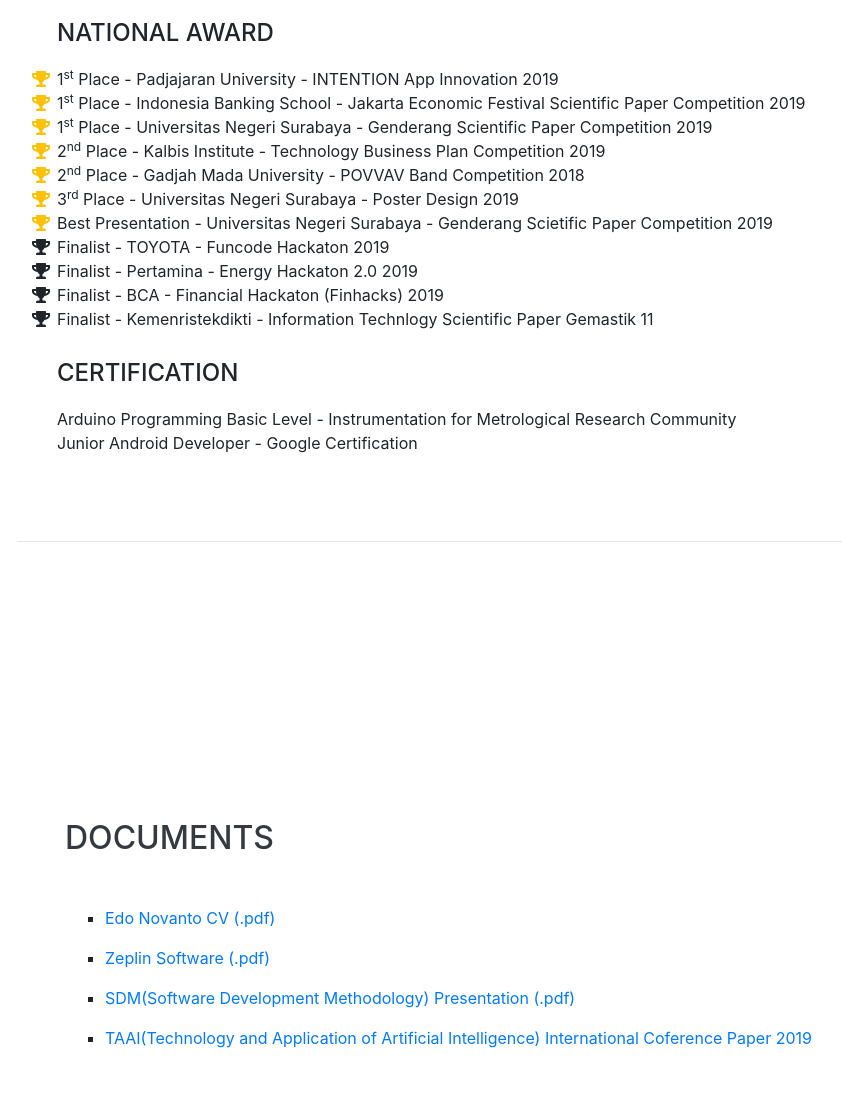
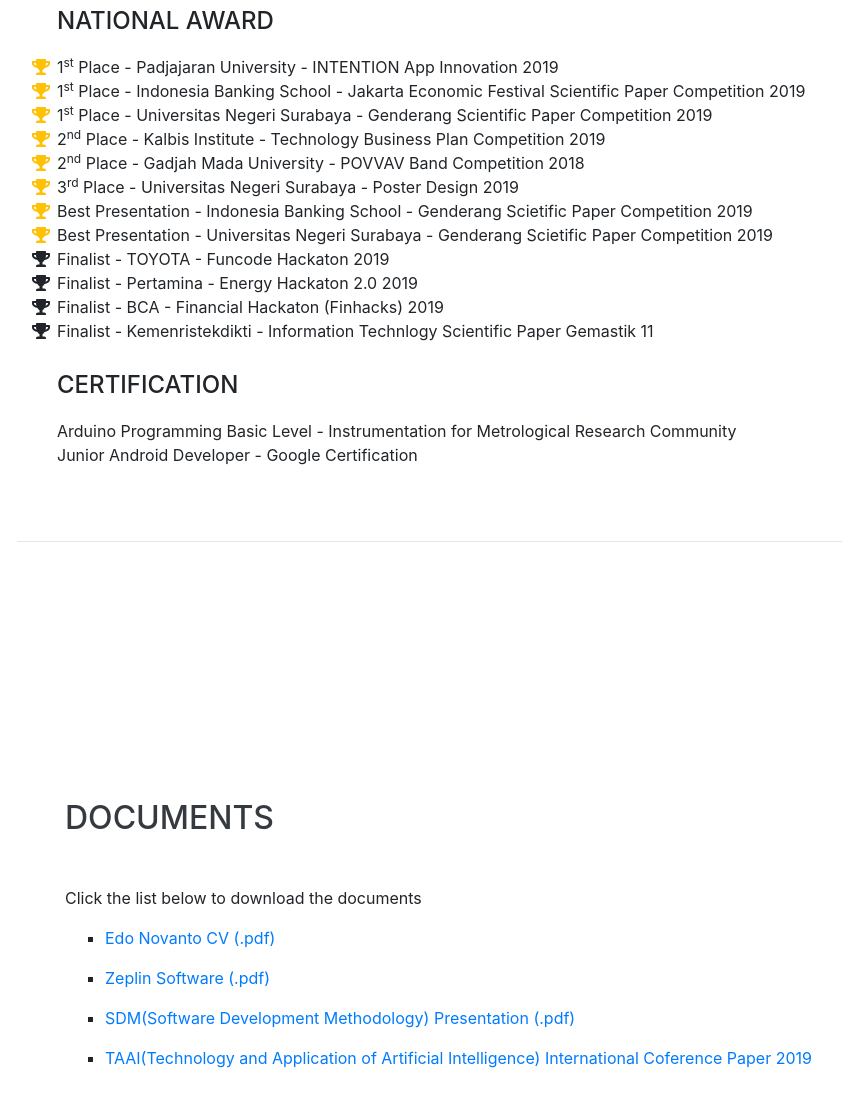
Before and after one commit to edonovanto/resumeWebsite, a website with bundled scripts: page index.html in a window 1280 px wide. Shown: the part 5574-6681 px from the top of the page, without its empty margins (303-1145 px from the left). Built offline with nearby package versions, Linux system fonts and the light colour scheme; a script that the page names is missing; a web font is replaced by a local one.

Commit message:
New Achievement

```diff
--- a/index.html
+++ b/index.html
@@ -360,6 +360,10 @@
           </li>
           <li>
             <i class="fa-li fa fa-trophy text-warning"></i>
+            Best Presentation - Indonesia Banking School - Genderang Scietific Paper Competition 2019
+          </li>
+          <li>
+            <i class="fa-li fa fa-trophy text-warning"></i>
             Best Presentation - Universitas Negeri Surabaya - Genderang Scietific Paper Competition 2019
           </li>
           <li>
@@ -393,6 +397,7 @@
     <section class="resume-section p-3 p-lg-5 d-flex align-items-center" id="documents">
       <div class="w-100">
         <h2 class="mb-5">Documents</h2>
+        <p>Click the list below to download the documents</p>
         <ul class="fa-ul mb-0">
           <li class="file-download">
             <a href="https://drive.google.com/uc?export=download&id=19g-z-QBESpHSqt8_Rchr5lblXqovjVHy"><p>Edo Novanto CV (.pdf)</p></a>
```
